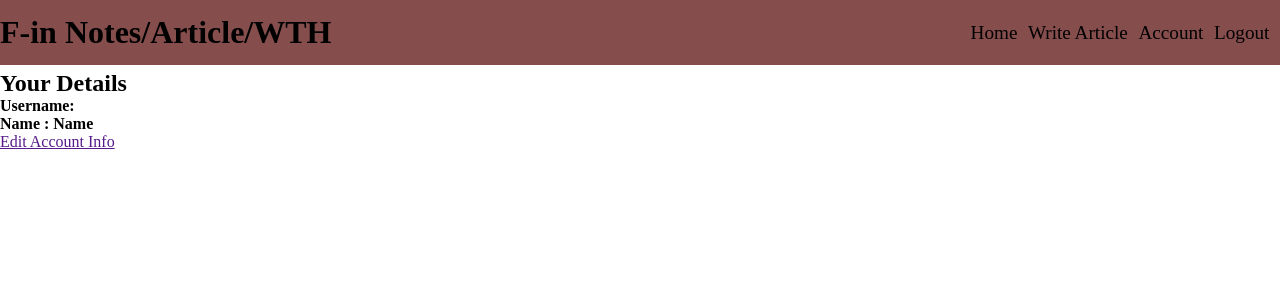
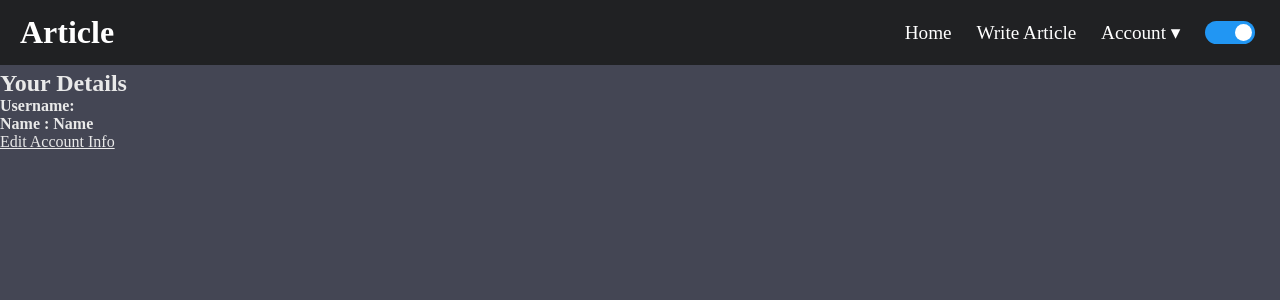
Before and after one commit to atthoriq04/WebBlogReader, a PHP site: page /public/account.php in a window 1280 px wide. Shown: the top 300 px of the page. Run offline with PHP 8.4, Linux system fonts and the light colour scheme; a user stored in the database is signed in; data comes from the database, SQL or seed files in the repository.

Commit message:
update 7-10-23
Dark Mode, Optimizing, Finishing

```diff
--- a/assets/javascript/account.js
+++ b/assets/javascript/account.js
@@ -5,6 +5,8 @@
   validatePassword,
 } from "./controller/user.js";
 import { showArticle, readArticle } from "./controller/article.js";
+import { darkToogler } from "./controller/functions.js";
+darkToogler(document.getElementById("darkModeToggle"));
 const masterData = JSON.parse(JSON.stringify(master));
 const userdata = JSON.parse(user);
 document.title = "Account";
@@ -12,7 +14,6 @@
 document.getElementById("name").innerHTML = userdata["name"];
 document.getElementById("role").innerHTML =
   userdata["isAdmin"] > 0 ? "admin" : "user";
-console.log(userdata.name);
 //Flash Message Controlling
 if (localStorage.getItem("message") != null) {
   let localData = JSON.parse(localStorage.getItem("message"));
@@ -48,7 +49,6 @@
 const userArticle = masterData.filter(function (a) {
   return a.userId == userdata.userId;
 });
-console.log(userArticle);
 showArticle(
   userArticle,
   content,
--- a/assets/javascript/articleManagement.js
+++ b/assets/javascript/articleManagement.js
@@ -3,6 +3,9 @@
   validateArticle,
   placingEdit,
 } from "./controller/article.js";
+import { darkToogler } from "./controller/functions.js";
+const toogleComponent = document.getElementById("darkModeToggle");
+darkToogler(toogleComponent);
 document.title = "Write an Article";
 
 const title = document.getElementById("title");
--- a/assets/javascript/component/article/articleBody.js
+++ b/assets/javascript/component/article/articleBody.js
@@ -11,13 +11,15 @@
   } else {
     let index = 0;
     let char = 0;
-    while (char < 300) {
+    while (char < 500) {
       const p = document.createElement("p");
       p.classList.add("previewParagraph");
       p.innerHTML = contents[index];
       div.appendChild(p);
-      console.log(index);
       char += contents[index].length;
+      if ((index == 5 && char < 500) || index === contents.length - 1) {
+        break;
+      }
       index++;
     }
   }
--- a/assets/javascript/controller/user.js
+++ b/assets/javascript/controller/user.js
@@ -5,6 +5,7 @@
   passwordEdit,
 } from "../component/userform.js";
 import { emptyValidate, sameValidate, charValidate } from "./functions.js";
+
 function showRegister() {
   const form = document.getElementById("form");
   document.getElementById("loginTitle").firstElementChild.innerHTML =
--- a/assets/javascript/home.js
+++ b/assets/javascript/home.js
@@ -1,15 +1,18 @@
 import master from "../jsons/master.json" assert { type: "json" };
 import { showArticle, readArticle } from "./controller/article.js";
+import { darkToogler } from "./controller/functions.js";
 if (localStorage.getItem("message") != null) {
   localStorage.removeItem("message");
 }
 const masterData = JSON.parse(JSON.stringify(master));
 const content = document.getElementById("content");
 const userdata = JSON.parse(user);
+const toogleComponent = document.getElementById("darkModeToggle");
+darkToogler(toogleComponent);
+
 showArticle(masterData, content, false, userdata.userId, "All Notes");
 document.addEventListener("DOMContentLoaded", function () {
   content.addEventListener("click", function (e) {
-    console.log(masterData);
     if (e.target.classList == "readMore") {
       e.preventDefault();
       const search = e.target.parentElement.parentElement.id;
--- /dev/null
+++ b/assets/javascript/mode.js
@@ -0,0 +1,29 @@
+const mode = localStorage.getItem("mode") || "dark";
+console.log(mode);
+const body = document.body;
+if (mode === "dark") {
+  console.log(document.body);
+  body.classList.add("dark-mode");
+} else {
+  body.classList.remove("dark-mode");
+}
+document.addEventListener("DOMContentLoaded", function () {
+  const toggleComponent = document.getElementById("darkModeToggle");
+  if (mode === "dark") {
+    toggleComponent.checked = true;
+  } else {
+    toggleComponent.checked = false;
+  }
+  const menuToggle = document.getElementById("menuToggle");
+  const nav = document.querySelector("nav");
+
+  menuToggle.addEventListener("click", function () {
+    nav.classList.toggle("open");
+  });
+  nav.addEventListener("click", function (event) {
+    const target = event.target;
+    if (!target.classList.contains("navmenu")) {
+      nav.classList.remove("open");
+    }
+  });
+});
--- a/assets/styles/login.css
+++ b/assets/styles/login.css
@@ -106,3 +106,8 @@
   font-size: 0.97em;
   color: rgb(92, 4, 4);
 }
+@media (max-width: 768px) {
+  .container {
+    width: 85vw;
+  }
+}
--- a/assets/styles/style.css
+++ b/assets/styles/style.css
@@ -16,8 +16,38 @@
   font-size: 0.8em;
   color: rgb(92, 4, 4);
 }
+body {
+  color: var(--textColor);
+  background-color: var(--bgColor);
+}
+a:not(li > a) {
+  color: var(--textColor);
+}
+a:not(li > a):hover {
+  font-weight: bold;
+}
+/* CSS Above For General Use */
 
-/* CSS Above For General Use */
+/* |||||||||||||||||||||||||||||||||||||||||||||||||||||||||||||||||||||||||||||||||||||||||||||||||||||||| */
+/* CSS BELOW IS VARIABLE */
+
+:root {
+  --bgColor: #fefefe;
+  --navColor: #4b01b9;
+  --navText: #ffffff;
+  --navHover: #d3cfcf;
+  --textColor: #000000;
+  --boxShadow: rgba(100, 100, 111, 0.486);
+}
+.dark-mode {
+  --bgColor: #444654;
+  --navColor: #202123;
+  --navText: #ffffff;
+  --navHover: #d3cfcf;
+  --textColor: #e9e9e9;
+  --boxShadow: rgba(0, 0, 0, 0.432);
+}
+/* CSS ABOVE IS VARIABLE */
 
 /* |||||||||||||||||||||||||||||||||||||||||||||||||||||||||||||||||||||||||||||||||||||||||||||||||||||||| */
 
@@ -31,28 +61,111 @@
   top: 0;
   left: 0;
   width: 100%;
-  background-color: #864d4d;
+  background-color: var(--navColor);
   z-index: 999;
 }
+
+header h1 {
+  padding-left: 20px;
+  color: var(--navText);
+}
+
 nav {
-  width: 25vw;
+  width: 400px;
+}
+#menuToggle {
+  display: none;
 }
 nav > ul {
   display: flex;
   justify-content: space-evenly;
+  align-items: center;
 }
+
 li {
   list-style-type: none;
+  position: relative;
 }
+
 li > a {
   text-decoration: none;
   font-size: 1.2em;
-  color: black;
+  color: var(--navText);
 }
+
 li > a:hover {
   text-decoration: none;
-  color: rgb(182, 88, 88);
+  color: var(--navHover);
 }
+
+.dropdown {
+  padding-top: px;
+}
+.dropdown:hover .dropdown-menu {
+  display: block;
+}
+
+.dropdown-menu {
+  display: none;
+  position: absolute;
+  top: 100%;
+  left: 0;
+  background-color: var(--navColor);
+  padding: 10px;
+}
+
+.dropdown-menu li {
+  margin-bottom: 5px;
+}
+
+.dropdown-menu li:last-child {
+  margin-bottom: 0;
+}
+
+.switch {
+  position: relative;
+  display: inline-block;
+  width: 50px;
+  height: 23px;
+}
+
+.switch input {
+  opacity: 0;
+  width: 0;
+  height: 0;
+}
+
+.slider {
+  position: absolute;
+  cursor: pointer;
+  top: 0;
+  left: 0;
+  right: 0;
+  bottom: 0;
+  background-color: #ccc;
+  transition: 0.4s;
+  border-radius: 20px;
+}
+.slider:before {
+  position: absolute;
+  content: "";
+  height: 17px;
+  width: 17px;
+  left: 3px;
+  bottom: 3px;
+  background-color: white;
+  transition: 0.4s;
+  border-radius: 50%;
+}
+
+input:checked + .slider {
+  background-color: #2196f3;
+}
+
+input:checked + .slider:before {
+  transform: translateX(27px);
+}
+
 main {
   margin-top: 70px;
 }
--- a/data/View/accountPage.php
+++ b/data/View/accountPage.php
@@ -1,4 +1,5 @@
-<main class="flex">
+<main class="">
+    <div class="accountContainer flex">
         <div id="account">
             <div class="flashMessage">
                 <p id="fMessage"></p>
@@ -12,7 +13,7 @@
             </div>
         </div>
         <div id="work">
-
+        </div>
     </div>
 </main>
 </body>
--- a/data/View/menu.php
+++ b/data/View/menu.php
@@ -10,14 +10,27 @@
 </head>
 
 <body>
+    <script src="../assets/javascript/mode.js"></script>
     <header>
-        <h1>F-in Notes/Article/WTH</h1>
+        <button id="menuToggle" class="menu-toggle">&#9776;</button>
+        <h1>Article</h1>
         <nav>
             <ul>
-                <li><a href="index.php" class="admin"> Home </a></li>
-                <li><a href="manageArticle.php" class="writeArticle"> Write Article </a></li>
-                <li><a href="account.php" class="account"> Account </a></li>
-                <li><a href="../data/config/logout.php" class=""> Logout </a></li>
+                <li><a class="navmenu" href="index.php" class="admin">Home</a></li>
+                <li><a class="navmenu" href="manageArticle.php" class="writeArticle">Write Article</a></li>
+                <li class="dropdown">
+                    <a href="#" class="account navmenu">Account &#9662;</a>
+                    <ul class="dropdown-menu">
+                        <li><a class="navmenu" href="account.php">Profile</a></li>
+                        <li><a class="navmenu" href="../data/config/logout.php">Logout</a></li>
+                    </ul>
+                </li>
+                <li>
+                    <label class="switch" class="navmenu">
+                        <input type="checkbox" id="darkModeToggle" class="navmenu">
+                        <span class="slider navmenu"></span>
+                    </label>
+                </li>
             </ul>
         </nav>
     </header>
```
Also changed, not shown: other parts of assets/styles/style.css (+98 -5 lines), assets/javascript/controller/functions.js (+22 -1 lines), assets/jsons/master.json, 1 other file. Lines whose indentation alone changed are shown as unchanged.
